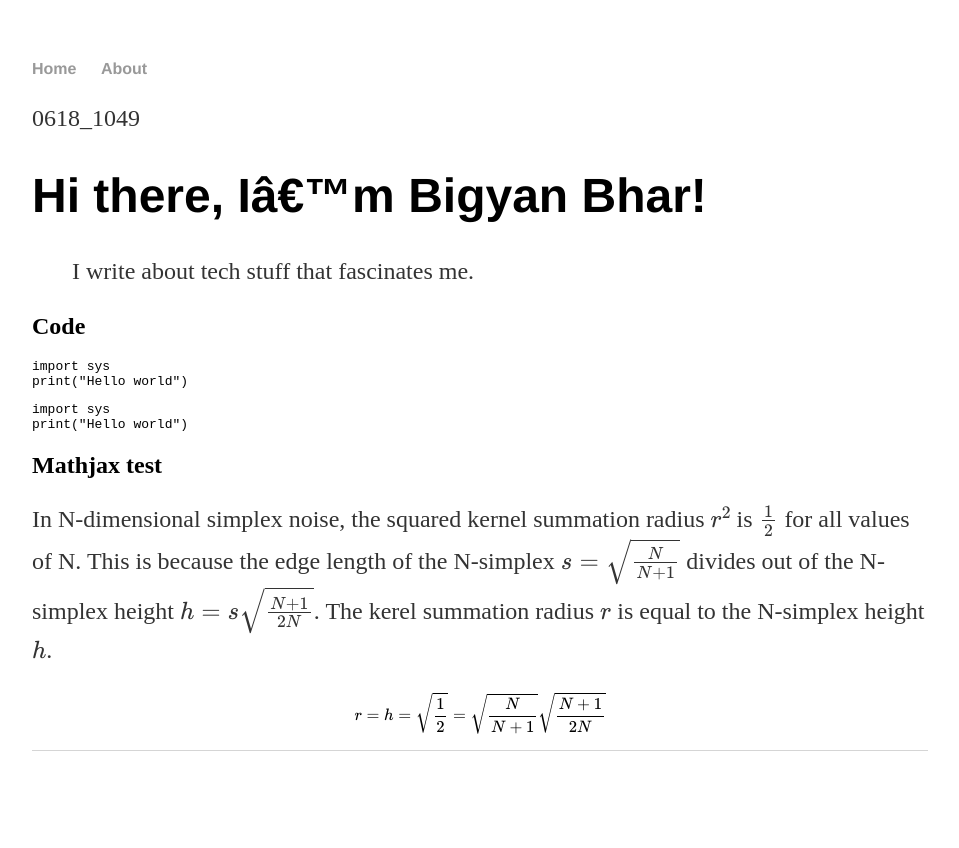
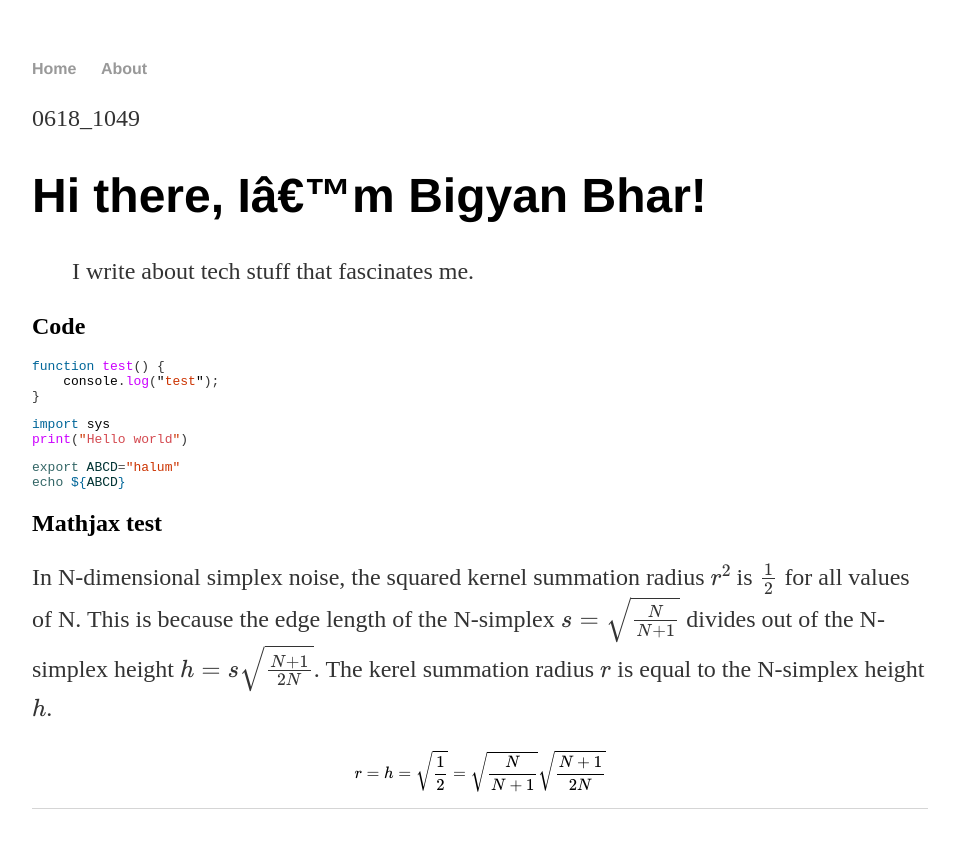
Before and after one commit to bigyanbhar/bigyanbhar.github.io, a Jekyll site: the page built from index.md, in a window 1280 px wide. Shown: the top 848 px of the page, without its empty margins (160-1119 px from the left). Built offline with Jekyll 4.4.1, drawn with Linux system fonts in a browser that asks for light colours; formulas are drawn with MathJax 3; a script that is not in the unit is left out.

Commit message:
highlights working

````diff
--- a/_config.yml
+++ b/_config.yml
@@ -1,10 +1,5 @@
 name: Bigyan Bhar, (বিজ্ঞান ভড়)
-highlighter: rouge
 markdown: kramdown
 kramdown:
   input: GFM
-  # Jekyll 3 and GitHub Pages now only support rouge for syntax highlighting
   syntax_highlighter: rouge
-  syntax_highlighter_opts:
-    # Use existing pygments syntax highlighting css
-    css_class: 'highlight'
--- a/_layouts/default.html
+++ b/_layouts/default.html
@@ -5,6 +5,7 @@
 			<title>{{ page.title }}</title>
 			<!-- link to main stylesheet -->
 			<link rel="stylesheet" type="text/css" href="/css/main.css">
+			<link rel="stylesheet" type="text/css" href="/css/highlight.css">
 		</head>
 		<body>
 			<nav>
--- /dev/null
+++ b/css/highlight.css
@@ -0,0 +1,71 @@
+.highlight .hll { background-color: #ffc; }
+.highlight .c { color: #888; font-weight: bold; } /* Comment */
+.highlight .err { color: #a00; background-color: #fff } /* Error */
+.highlight .k { color: #069; } /* Keyword */
+.highlight .o { color: #555 } /* Operator */
+.highlight .p { color: #333 } /* Punctuation */
+.highlight .po { color: #333 } /* Parenthesis Outer */
+.highlight .pi { color: #553 } /* Parenthesis Inner */
+.highlight .cm { color: #09f; font-style: italic } /* Comment.Multiline */
+.highlight .cp { color: #099 } /* Comment.Preproc */
+.highlight .c1 { color: #999; } /* Comment.Single */
+.highlight .cs { color: #999; } /* Comment.Special */
+.highlight .gd { background-color: #fcc; border: 1px solid #c00 } /* Generic.Deleted */
+.highlight .ge { font-style: italic } /* Generic.Emph */
+.highlight .gr { color: #f00 } /* Generic.Error */
+.highlight .gh { color: #030; } /* Generic.Heading */
+.highlight .gi { background-color: #cfc; border: 1px solid #0c0 } /* Generic.Inserted */
+.highlight .go { color: #aaa } /* Generic.Output */
+.highlight .gp { color: #009; } /* Generic.Prompt */
+.highlight .gs { } /* Generic.Strong */
+.highlight .gu { color: #030; } /* Generic.Subheading */
+.highlight .gt { color: #9c6 } /* Generic.Traceback */
+.highlight .kc { color: #069; } /* Keyword.Constant */
+.highlight .kd { color: #069; } /* Keyword.Declaration */
+.highlight .kn { color: #069; } /* Keyword.Namespace */
+.highlight .kp { color: #069 } /* Keyword.Pseudo */
+.highlight .kr { color: #069; } /* Keyword.Reserved */
+.highlight .kt { color: #078; } /* Keyword.Type */
+.highlight .m  { color: #d50 } /* Literal.Number */
+.highlight .mi { color: #f60 } /* Literal.Number */
+.highlight .s  { color: #d44950 } /* Literal.String */
+.highlight .s2 { color: #d44950 } /* Literal.String */
+.highlight .s2 { color: #d44950 } /* Literal.String */
+.highlight .na { color: #4f9fcf } /* Name.Attribute */
+.highlight .nb { color: #366 } /* Name.Builtin */
+.highlight .nc { color: #0a8; } /* Name.Class */
+.highlight .no { color: #360 } /* Name.Constant */
+.highlight .nd { color: #77c } /* Name.Decorator */
+.highlight .ni { color: #999; } /* Name.Entity */
+.highlight .ne { color: #c00; } /* Name.Exception */
+.highlight .nf { color: #c0f } /* Name.Function */
+.highlight .nl { color: #648 } /* Name.Label */
+.highlight .nn { color: #0cf; } /* Name.Namespace */
+.highlight .nt { color: #2f6f9f; } /* Name.Tag */
+.highlight .nv { color: #033 } /* Name.Variable */
+.highlight .ow { color: #000; } /* Operator.Word */
+.highlight .w { color: #bbb } /* Text.Whitespace */
+.highlight .mf { color: #f60 } /* Literal.Number.Float */
+.highlight .mh { color: #f60 } /* Literal.Number.Hex */
+.highlight .mi { color: #f60 } /* Literal.Number.Integer */
+.highlight .mo { color: #f60 } /* Literal.Number.Oct */
+.highlight .sb { color: #c30 } /* Literal.String.Backtick */
+.highlight .sc { color: #c30 } /* Literal.String.Char */
+.highlight .sd { color: #c30; font-style: italic } /* Literal.String.Doc */
+.highlight .s2 { color: #c30 } /* Literal.String.Double */
+.highlight .se { color: #c30; } /* Literal.String.Escape */
+.highlight .sh { color: #c30 } /* Literal.String.Heredoc */
+.highlight .si { color: #a00 } /* Literal.String.Interpol */
+.highlight .sx { color: #c30 } /* Literal.String.Other */
+.highlight .sr { color: #3aa } /* Literal.String.Regex */
+.highlight .s1 { color: #c30 } /* Literal.String.Single */
+.highlight .ss { color: #fc3 } /* Literal.String.Symbol */
+.highlight .bp { color: #366 } /* Name.Builtin.Pseudo */
+.highlight .vc { color: #033 } /* Name.Variable.Class */
+.highlight .vg { color: #033 } /* Name.Variable.Global */
+.highlight .vi { color: #033 } /* Name.Variable.Instance */
+.highlight .il { color: #f60 } /* Literal.Number.Integer.Long */
+
+.css .o,
+.css .o + .nt,
+.css .nt + .nt { color: #999; }
--- a/index.md
+++ b/index.md
@@ -3,6 +3,7 @@
 title: Bigyan Bhar
 mathjax: true
 ---
+
 0618_1049
 
 # Hi there, I'm Bigyan Bhar!
@@ -10,15 +11,21 @@
 
 ## Code
 
+``` javascript
+function test() {
+    console.log("test");
+}
+```
+
 ```python
 import sys
 print("Hello world")
 ```
 
-~~~ python
-import sys
-print("Hello world")
-~~~
+``` bash
+export ABCD="halum"
+echo ${ABCD}
+```
 
 ## Mathjax test
 
````
